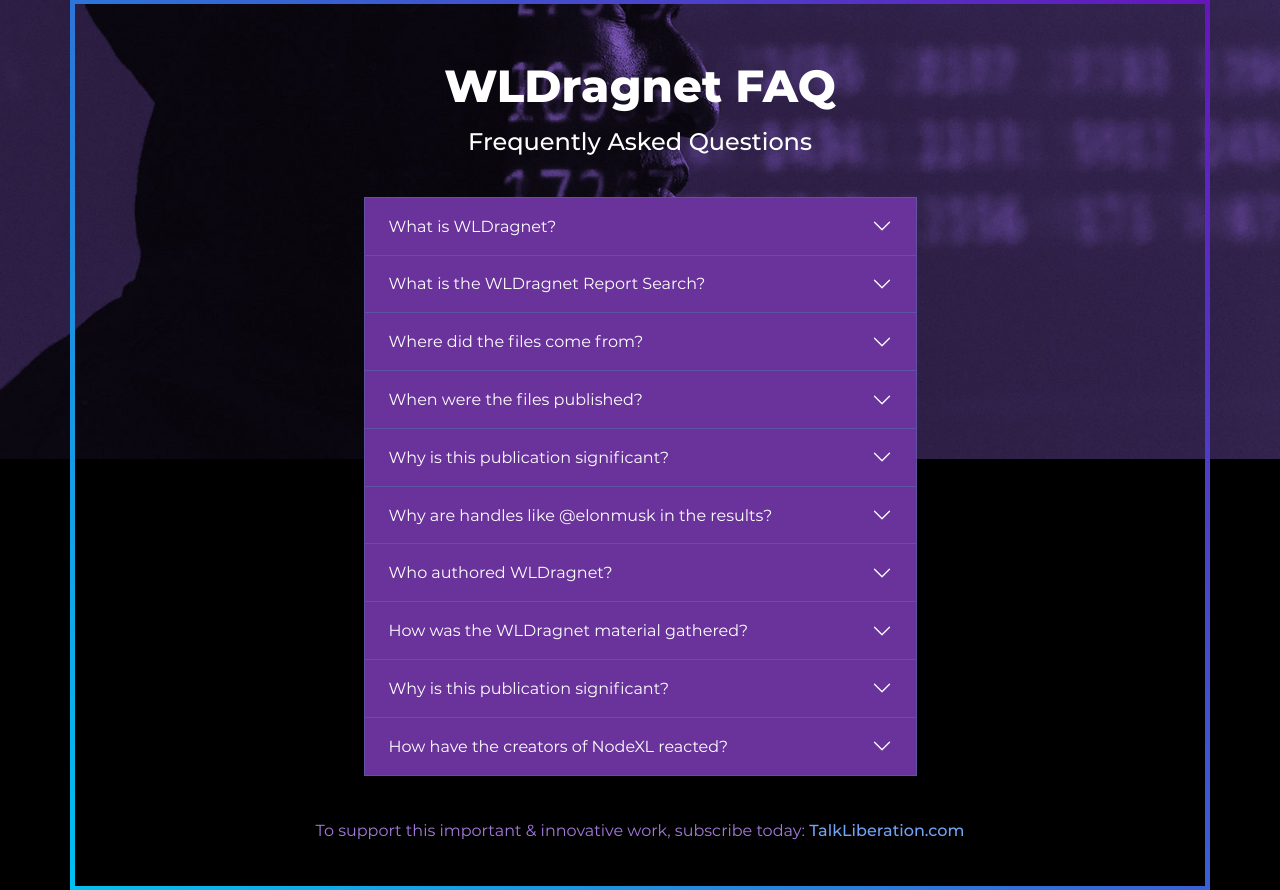
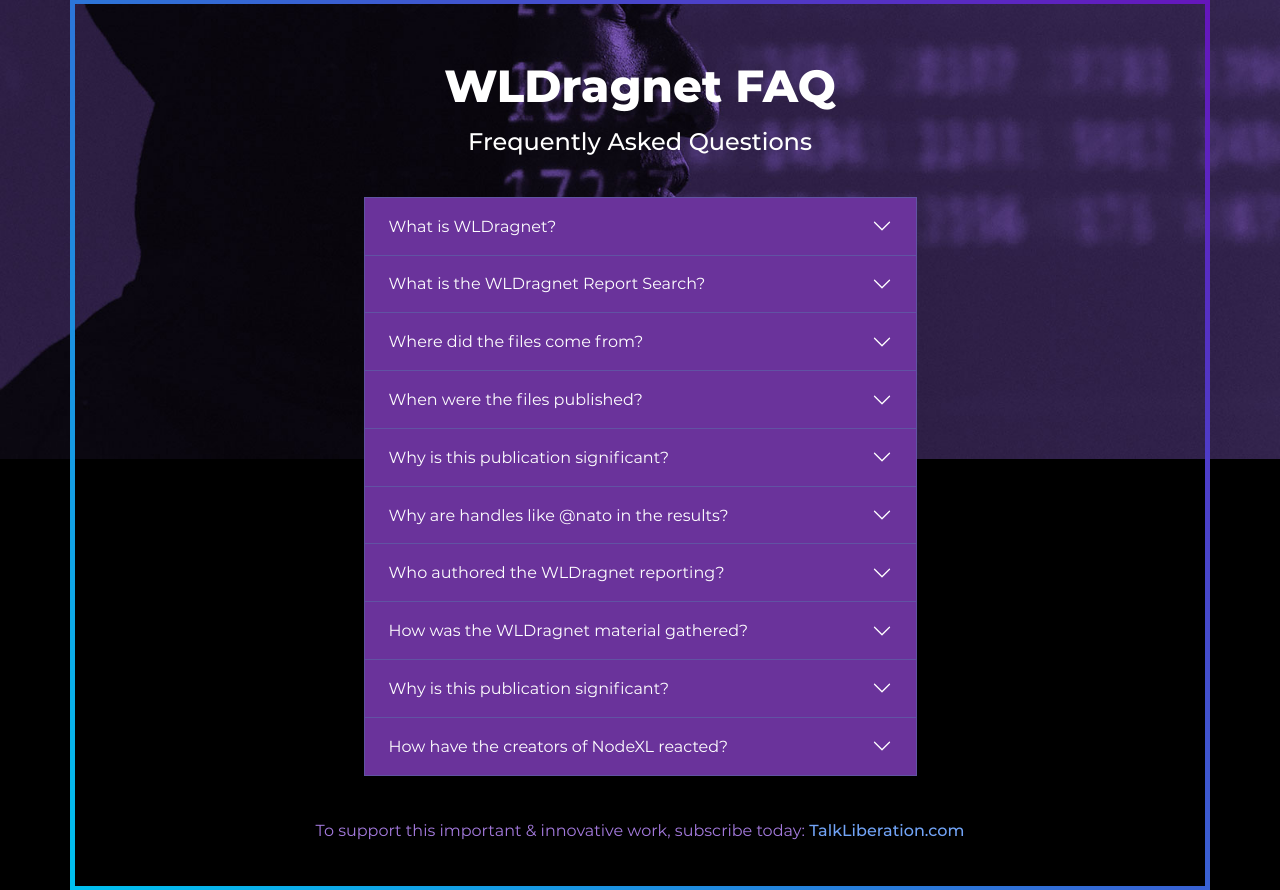
Before and after one commit to TalkLiberation/WLDragnet-Search, a Flask app: page /faq in a window 1280 px wide. Shown: the part 141-1031 px from the top of the page. Run offline with Flask 2, Linux system fonts and the light colour scheme; some libraries are stand-ins or nearby versions.

Commit message:
Update faq.html

```diff
--- a/wldragnet/templates/site/pages/faq.html
+++ b/wldragnet/templates/site/pages/faq.html
@@ -70,17 +70,19 @@
                 </div>
             </div>
             <div class="accordion-item square-border">
-                <h2 class="accordion-header" id="headingSix"><button aria-controls="collapseSix" aria-expanded="false" class="accordion-button collapsed" data-mdb-target="#collapseSix" data-mdb-toggle="collapse" type="button" style="border-radius:0;">Why are handles like @elonmusk in the results?</button></h2>
+                <h2 class="accordion-header" id="headingSix"><button aria-controls="collapseSix" aria-expanded="false" class="accordion-button collapsed" data-mdb-target="#collapseSix" data-mdb-toggle="collapse" type="button" style="border-radius:0;">Why are handles like @nato in the results?</button></h2>
                 <div aria-labelledby="headingSix" class="accordion-collapse square-border collapse" data-mdb-parent="#accordionFAQ" id="collapseSix" style="">
                     <div class="accordion-body">
-                        Talk Liberation's <a href="https://talkliberation.com/wldragnet" target="_blank">WLDragnet reporting</a> makes clear that journalists, activists, and many others have been targeted for their advocacy and speech. One of the major criticisms of social network analysis via NodeXL is that graphs pull in user handles divorced from appropriate context.<br>
+                        Talk Liberation's <a href="https://talkliberation.com/wldragnet" target="_blank" style="color:#6513A3;">WLDragnet reporting</a> makes clear that journalists, activists, and many others have been targeted for their advocacy and speech. To understand the reports, it is important to consider the results in context to determine why a specific user handle is mentioned. A major goal of the WLDragnet Search tool is to make this process as convenient as possible. This is why, for example, we provide a short description, keywords, and hashtags alongside lists of Twitter handles and links to the archived sources.
+<br><br>
+A major criticism of social network analysis via NodeXL is that graphs pull in user handles divorced from appropriate context. This means that even DoD and CIA contractors end up in the dataset. Other examples include reports run by the creators of NodeXL for NATO meetings that include official government handles.<br>
                         <br>
-To understand the reports, it is important to consider the results in context and consider why a specific user handle is mentioned. A major goal of the WLDragnet Search tool is to make this process as convenient as possible. This is why, for example, we provide a short description, keywords, and hashtags alongside lists of Twitter handles and links to the archived sources.
+
                     </div>
                 </div>
             </div>
             <div class="accordion-item square-border">
-                <h2 class="accordion-header" id="headingSeven"><button aria-controls="collapseSeven" aria-expanded="false" class="accordion-button collapsed" data-mdb-target="#collapseSeven" data-mdb-toggle="collapse" type="button" style="border-radius:0;">Who authored WLDragnet?</button></h2>
+                <h2 class="accordion-header" id="headingSeven"><button aria-controls="collapseSeven" aria-expanded="false" class="accordion-button collapsed" data-mdb-target="#collapseSeven" data-mdb-toggle="collapse" type="button" style="border-radius:0;">Who authored the WLDragnet reporting?</button></h2>
                 <div aria-labelledby="headingSeven" class="accordion-collapse square-border collapse" data-mdb-parent="#accordionFAQ" id="collapseSeven" style="">
                     <div class="accordion-body">
                         The WLDragnet Investigates series is authored by Sean O'Brien (Chief Security Officer, <a href="https://panquake.com/" target="_blank" style="color:#6513A3;" class="keychainify-checked">Panquake</a>; Founder of Yale University Privacy Lab and Lecturer at Yale Law School) and Suzie Dawson (Founder and Chief Product Officer, <a href="https://panquake.com/" target="_blank" style="color:#6513A3;" class="keychainify-checked">Panquake</a>). The WLDragnet Report Search app is brought to you by the development team building <a href="https://panquake.com/" target="_blank" style="color:#6513A3;" class="keychainify-checked">Panquake</a>, and is administered by Talk Liberation ehf. in Iceland using sustainable geothermal and hydroelectric energy.
@@ -113,7 +115,7 @@
                 <h2 class="accordion-header" id="headingTen"><button aria-controls="collapseTen" aria-expanded="false" class="accordion-button collapsed" data-mdb-target="#collapseTen" data-mdb-toggle="collapse" type="button" style="border-radius:0;">How have the creators of NodeXL reacted?</button></h2>
                 <div aria-labelledby="headingTen" class="accordion-collapse square-border collapse" data-mdb-parent="#accordionFAQ" id="collapseTen" style="">
                     <div class="accordion-body">
-                        The creators of NodeXL have reacted to the WLDragnet revelations by tracking Talk Liberation and themselves using NodeXL. Their attempts at reputation management via generating graphs about WLDragnet are now included within the WLDragnet database itself.
+                        The creators of NodeXL have reacted to the WLDragnet revelations by tracking Talk Liberation and themselves using NodeXL. Their attempts at reputation management via reports about WLDragnet means they are now included within the WLDragnet dataset itself.
                     </div>
                 </div>
             </div>
```
